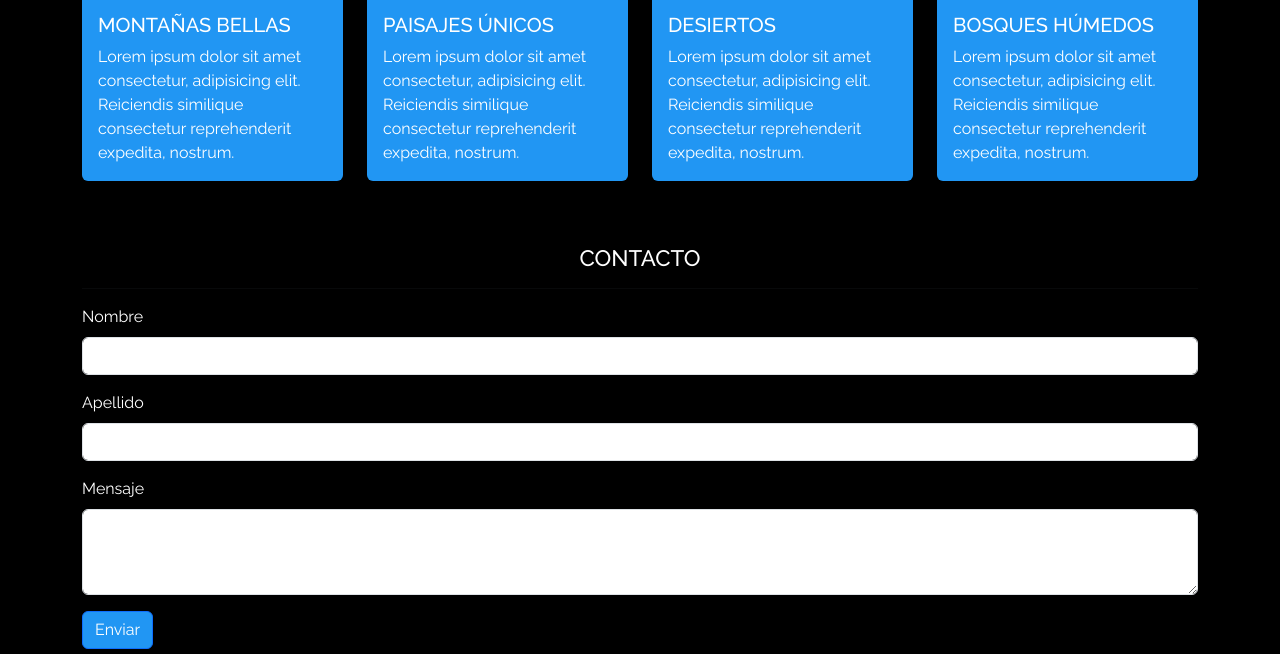
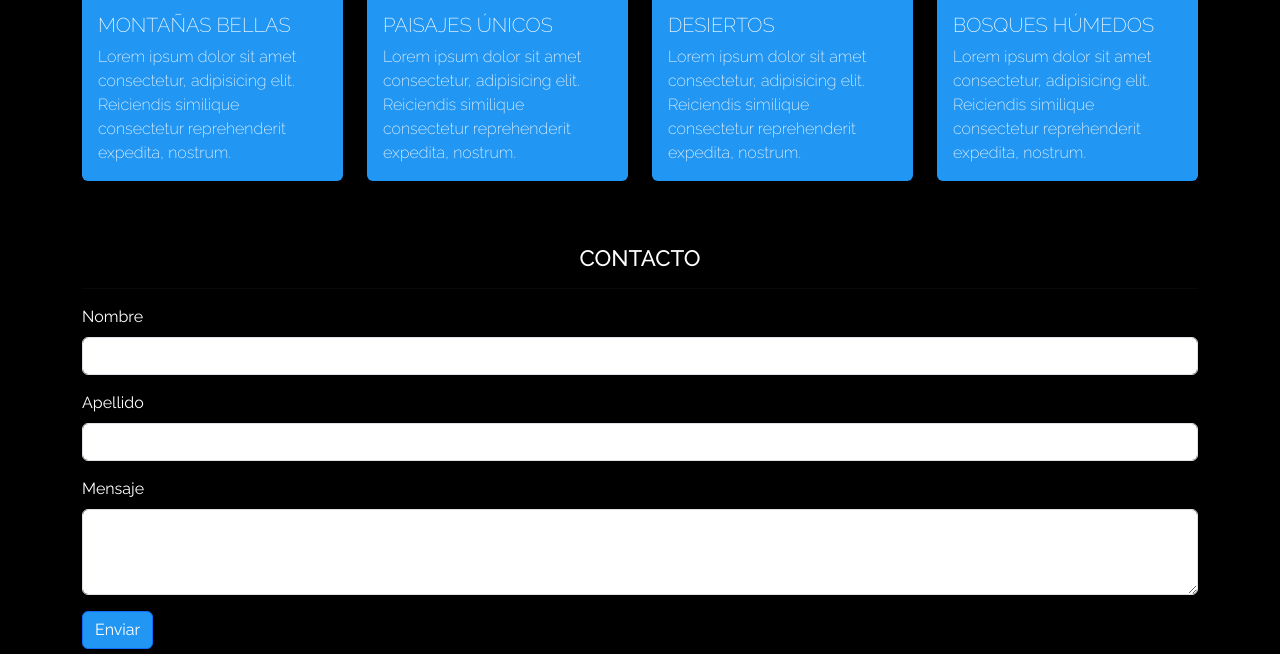
Before and after one commit to Celeste941/viajes-chile-desafio, a plain HTML site: page index.html in a window 1280 px wide. Shown: the part 1627-2281 px from the top of the page. Drawn offline with nearby package versions, Linux system fonts and the light colour scheme.

Commit message:
se cambio font-weigth de las cards, especificamente del titulo y los parrafos

```diff
--- a/assets/css/style.css
+++ b/assets/css/style.css
@@ -12,6 +12,7 @@ header {
   & a {
     text-decoration: none;
     color: #ffff;
+    font-weight: 200;
   }
 }
 
@@ -56,10 +57,12 @@ h1 {
 .card-title {
   text-transform: uppercase;
   color: #ffff;
+  font-weight: 200;
 }
 
 .card-text {
   color: #ffff;
+  font-weight: 200;
 }
 
 .custom-card {
```
